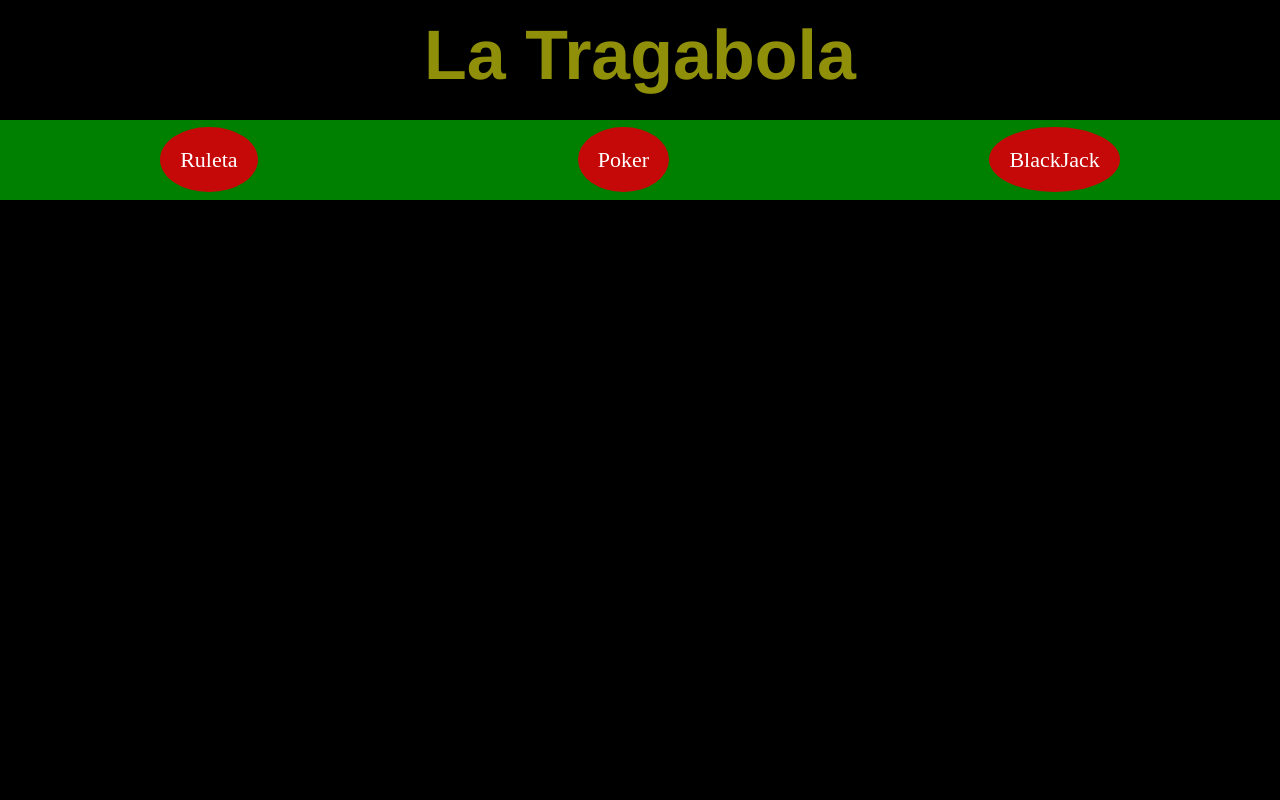
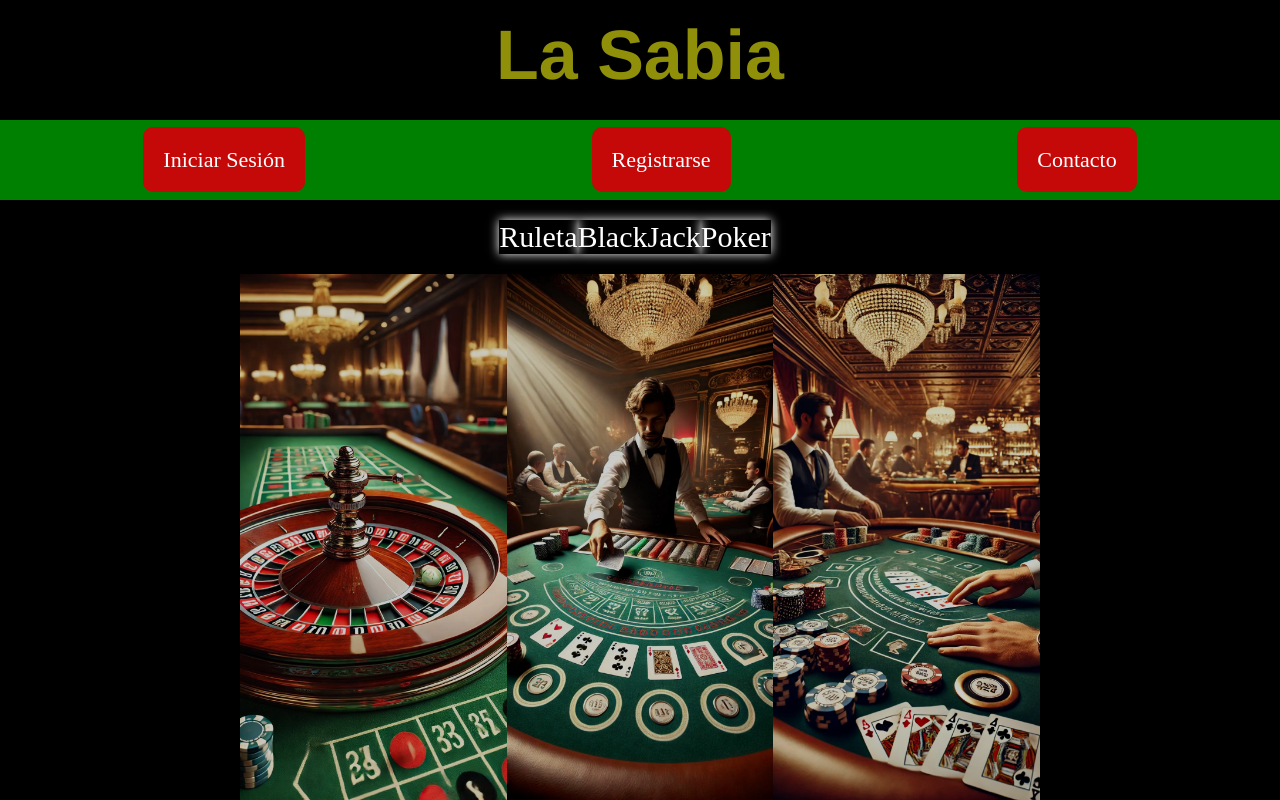
Before and after one commit to Joseeaantoniio22/RelaHtmlCss, a plain HTML site: page proyecto/pagprin.html in a window 1280 px wide. Drawn offline with Linux system fonts and the light colour scheme.

Commit message:
proyecto

```diff
--- a/proyecto/css/rule.css
+++ b/proyecto/css/rule.css
@@ -38,7 +38,7 @@ nav ul li a{
     background-color: rgb(197, 8, 8);
     color: white;
     padding: 20px 20px;
-    border-radius: 50%;
+    border-radius: 10px;
     text-decoration: none;
 }
 .color:hover{
@@ -48,8 +48,44 @@ nav ul li a{
 }
 main{
     display: flex;
+    flex-direction: column;
+    justify-content: center;
     align-items: center;
     flex: 1;
-    background-color: black;
+    background-color: rgb(0, 0, 0);
     color: white;
 }
+.fuentes{
+    display: flex;
+    justify-content: space-around;
+    padding-right: 10px;
+    margin-top: 20px;
+}
+.fuentes div{
+    font-size: 30px;
+    display: flex;
+    justify-content: space-around;
+    box-shadow: 0px 0px 10px white;
+}
+
+.img{
+    display: flex;
+    width: 800px;
+    height: 90%;
+    margin-top: 20px;
+}
+.img img{
+
+    width: 0px;
+    flex-grow: 1;
+    object-fit: cover;
+    opacity: .8;
+    transition: .5 ease;
+
+}
+section img:hover{
+    cursor: crosshair;
+    width: 150px;
+    opacity: 1;
+    filter: contrast(120%);
+}
--- a/proyecto/pagprin.html
+++ b/proyecto/pagprin.html
@@ -8,17 +8,27 @@
 </head>
 <body>
     <header>
-        <h1>La Tragabola</h1>
+        <h1>La Sabia</h1>
     </header>
     <nav>
         <ul>
-            <li><a class="color" href="ruleta/rule.html">  Ruleta  </a></li>
-            <li><a class="color" href="">Poker</a></li>
-            <li><a class="color" href="">BlackJack</a></li>
+            <li><a class="color" href="">Iniciar Sesión</a></li>
+            <li><a class="color" href="">Registrarse</a></li>
+            <li><a class="color" href="">Contacto</a></li>
         </ul>
     </nav>
     <main>
+        <section class="fuentes">
+            <div>Ruleta</div>
+            <div>BlackJack</div>
+            <div>Poker</div>
+        </section>
+
+        <section class="img">
+            <img src="fuentes/ruleta.jpg" alt="ruleta">
+            <img src="fuentes/blackjack.jpg" alt="blackjack">
+            <img src="fuentes/poker.jpg" alt="poker">
+        </section>
     </main>
-
 </body>
 </html>
```
Also changed, not shown: proyecto/fuentes/blackjack.jpg (added), proyecto/fuentes/poker.jpg (added), proyecto/fuentes/ruleta.jpg (added).
